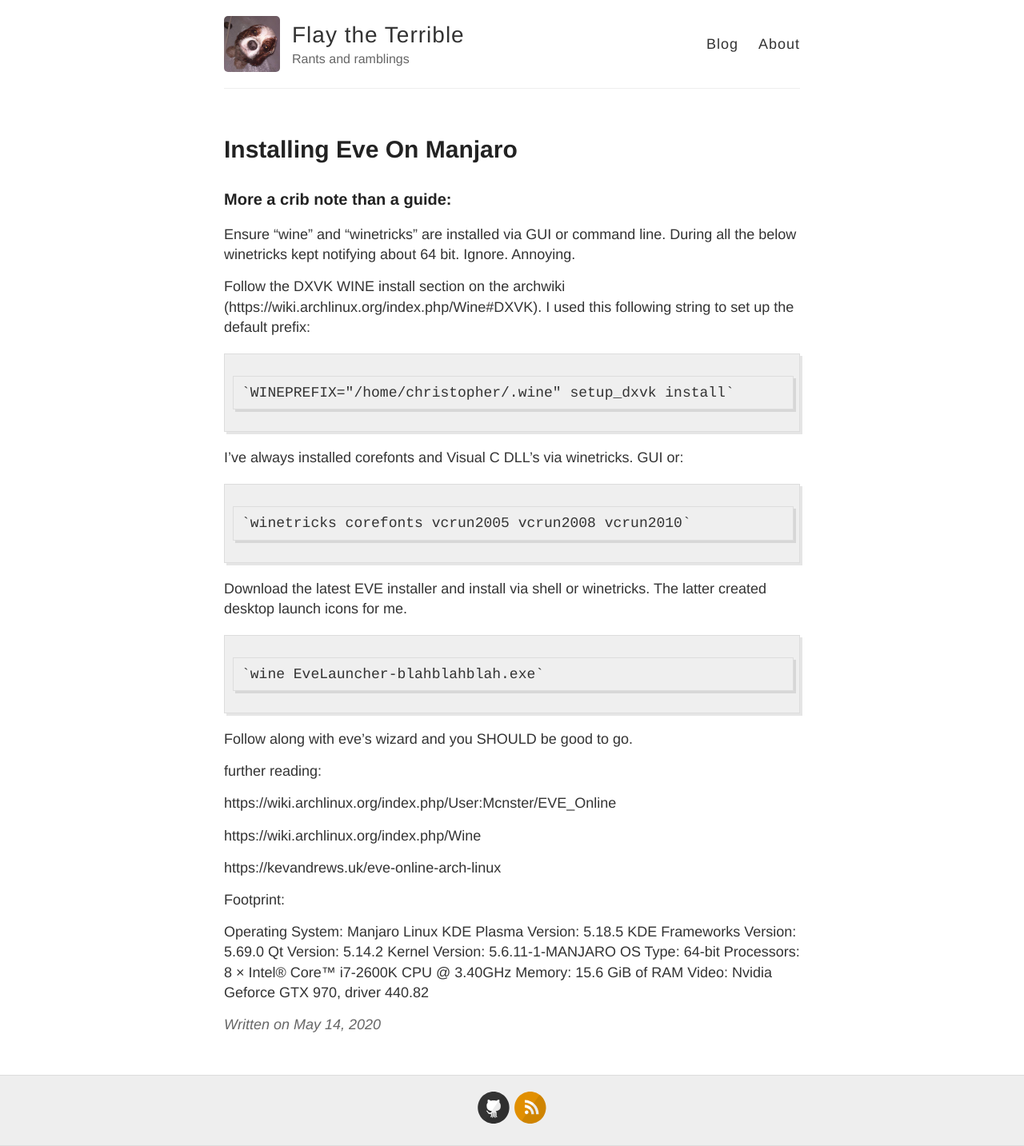
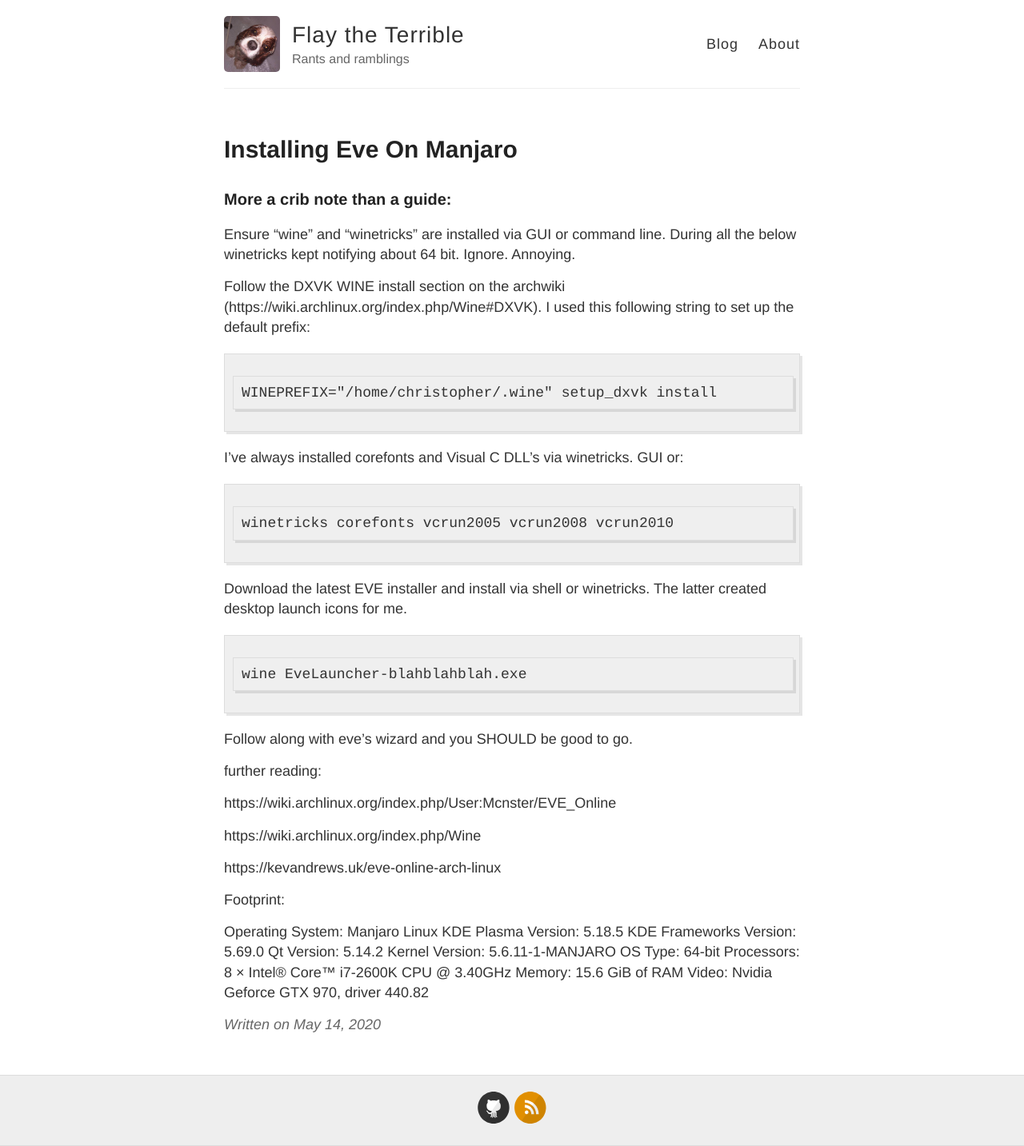
Before and after one commit to FlayTheTerrible/FlayTheTerrible.github.io, a Jekyll site: the page built from _posts/2020-05-14-installing-eve-on-manjaro.md, in a window 1280 px wide. Shown: the whole page at 80% size. Built offline with Jekyll 4.4.1, drawn with Linux system fonts in a browser that asks for light colours; our own code applies the rules of GitHub Pages for plain Markdown files.

Commit message:
formatting

```diff
--- a/_posts/2020-05-14-installing-eve-on-manjaro.md
+++ b/_posts/2020-05-14-installing-eve-on-manjaro.md
@@ -4,15 +4,15 @@ Ensure "wine" and "winetricks" are installed via GUI or command line. During all
 
 Follow the DXVK WINE install section on the archwiki (https://wiki.archlinux.org/index.php/Wine#DXVK). I used this following string to set up the default prefix:
 
-	`WINEPREFIX="/home/christopher/.wine" setup_dxvk install`
+	WINEPREFIX="/home/christopher/.wine" setup_dxvk install
 
 I've always installed corefonts and Visual C DLL's via winetricks. GUI or:
 
-	`winetricks corefonts vcrun2005 vcrun2008 vcrun2010`
+	winetricks corefonts vcrun2005 vcrun2008 vcrun2010
 
 Download the latest EVE installer and install via shell or  winetricks. The latter created desktop launch icons for me.
 
-	`wine EveLauncher-blahblahblah.exe`
+	wine EveLauncher-blahblahblah.exe
 
 
 Follow along with eve's wizard and you SHOULD be good to go.
```
